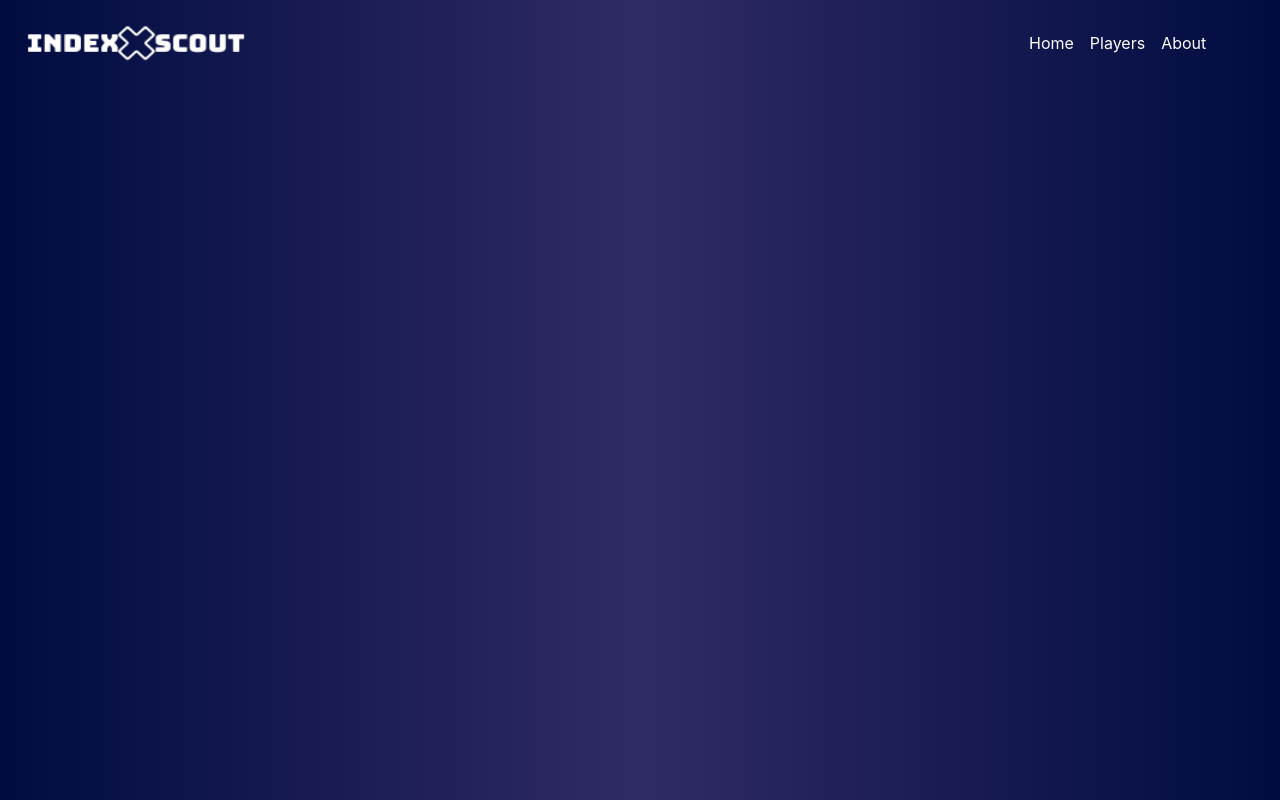
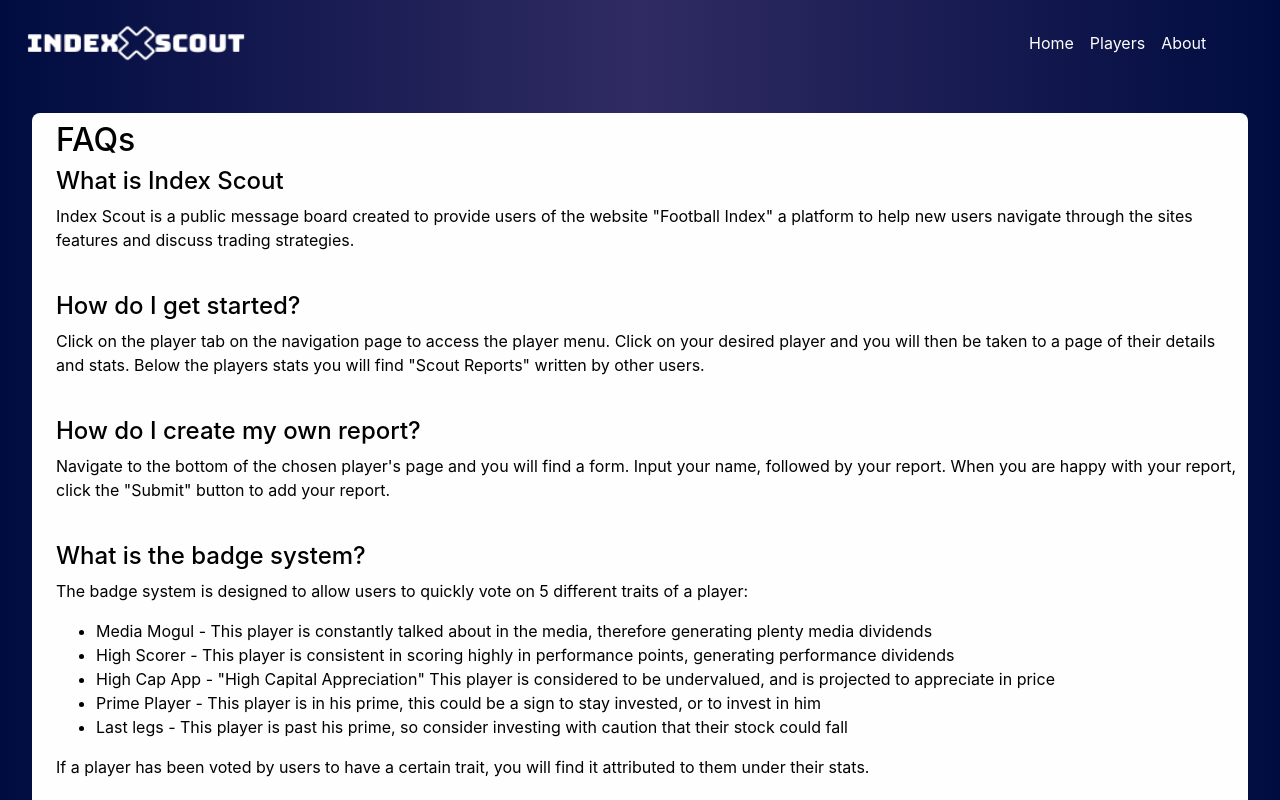
Before and after one commit to rayvaldez/index-scout, a React (Create React App) app: page /about in a window 1280 px wide. Shown: the top 800 px of the page. Built offline with nearby package versions, Linux system fonts and the light colour scheme; no server answers.

Commit message:
Edit About section and add to site

```diff
--- a/src/App.css
+++ b/src/App.css
@@ -190,3 +190,14 @@ div.player-show-container {
 .mr-auto {
   margin-left: 765px;
 }
+
+#about {
+  margin: -6vh 4vh 4vh 4vh;
+  background-color: #fefefe;
+  padding-top: 1vh;
+  padding-left: 3vh;
+  padding-right: 1vh;
+  padding-bottom: 1vh;
+  color: black;
+  border-radius: 1vh;
+}
--- a/src/App.js
+++ b/src/App.js
@@ -3,7 +3,8 @@ import './App.css';
 import PlayersContainer from './containers/playersContainer';
 import {Route} from 'react-router-dom'
 import Nav from './components/Nav';
-import Landing from './components/Landing'
+import Landing from './components/Landing';
+import About from './components/About';
 import 'bootstrap/dist/css/bootstrap.min.css';
 
 class App extends React.Component {
@@ -14,6 +15,7 @@ class App extends React.Component {
         <Nav />
         <Route exact path="/home" component={Landing} />
         <PlayersContainer />
+        <Route exact path="/about" component={About}/>
       </div>
     );
   }
--- a/src/components/About.js
+++ b/src/components/About.js
@@ -3,8 +3,29 @@ import React from 'react';
 const About = () => {
 
   return (
-    <div>
-      <p>About Page</p>
+    <div className="position-relative" id="about">
+      <h2>FAQs</h2>
+      <h4>What is Index Scout</h4>
+      <p>Index Scout is a public message board created to provide users of the website "Football Index" a platform to help new users navigate through the sites features and discuss trading strategies.</p>
+      <br/>
+      <h4>How do I get started?</h4>
+      <p>Click on the player tab on the navigation page to access the player menu. Click on your desired player and you will then be taken to a page of their details and stats. Below the players stats you will find "Scout Reports" written by other users.</p>
+      <br/>
+      <h4>How do I create my own report?</h4>
+      <p>Navigate to the bottom of the chosen player's page and you will find a form. Input your name, followed by your report. When you are happy with your report, click the "Submit" button to add your report.</p>
+      <br/>
+      <h4>What is the badge system?</h4>
+      <p>The badge system is designed to allow users to quickly vote on 5 different traits of a player:</p>
+      <ul>
+        <li>Media Mogul - This player is constantly talked about in the media, therefore generating plenty media dividends</li>
+        <li>High Scorer - This player is consistent in scoring highly in performance points, generating performance dividends</li>
+        <li>High Cap App - "High Capital Appreciation" This player is considered to be undervalued, and is projected to appreciate in price</li>
+        <li>Prime Player - This player is in his prime, this could be a sign to stay invested, or to invest in him</li>
+        <li>Last legs - This player is past his prime, so consider investing with caution that their stock could fall</li>
+      </ul>
+      <p>If a player has been voted by users to have a certain trait, you will find it attributed to them under their stats.</p>
+      <br/>
+      <h5>Happy Scouting!</h5>
     </div>
   )
 }
```
